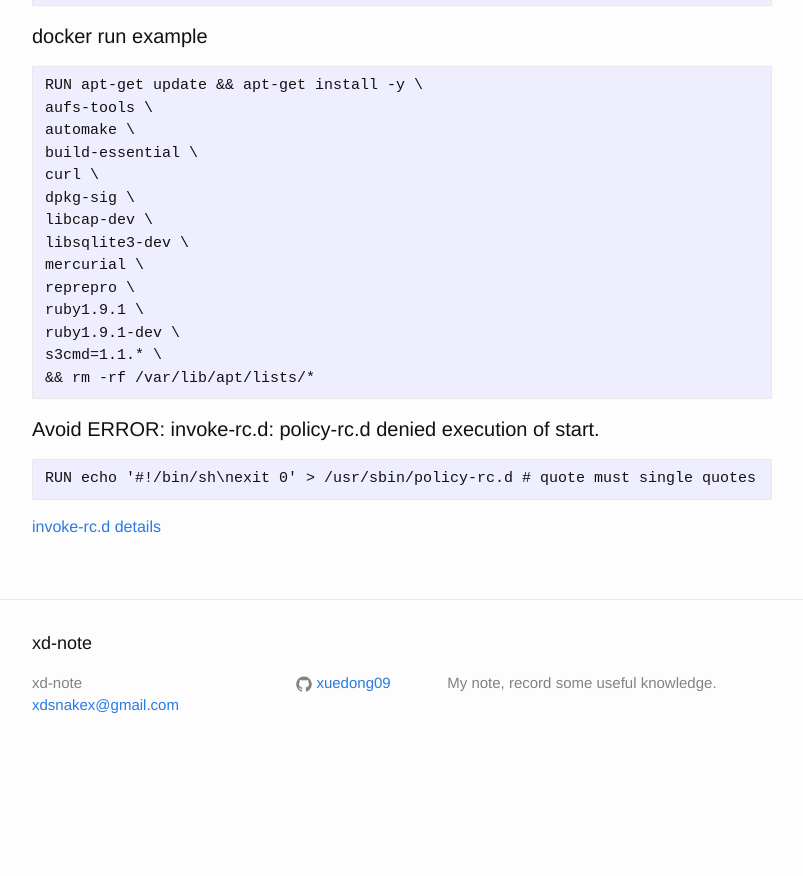
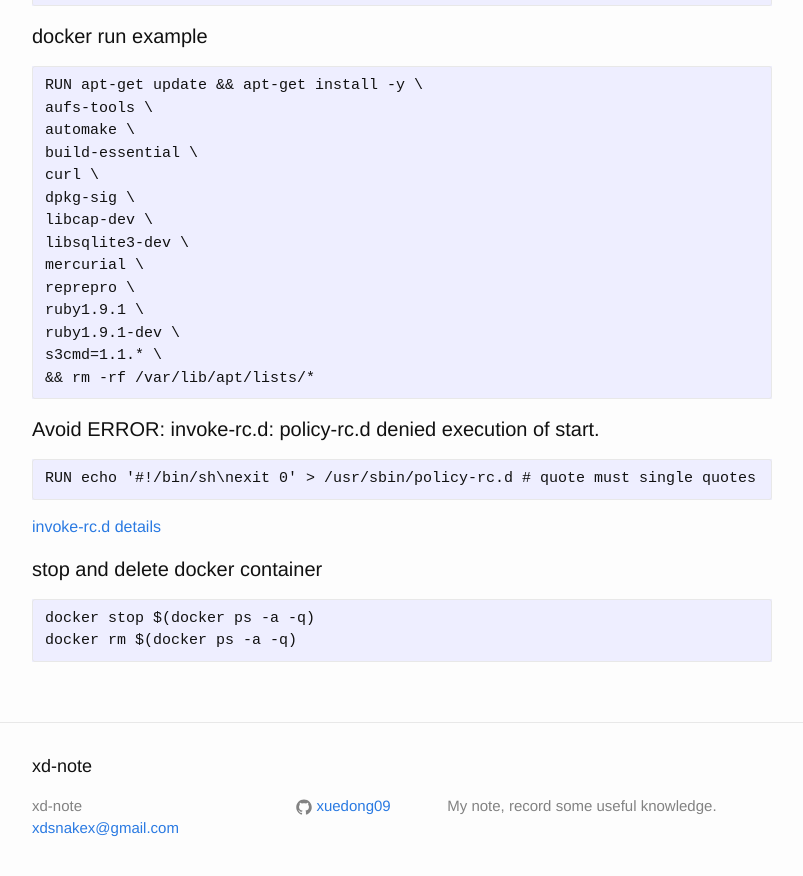
Before and after one commit to xuedong09/xuedong09.github.io, a Jekyll site: the page built from _posts/2016-03-30-docker.md, in a window 1280 px wide and 900 px high, scrolled down 1148 px. Shown: the top 876 px of the window, without its empty margins (238-1041 px from the left). Built offline with Jekyll 4.4.1, drawn with Linux system fonts in a browser that asks for light colours; before the commit the page ends 1925 px from its top, so only the background shows below that.

Commit message:
docker delete all container

```diff
--- a/_posts/2016-03-30-docker.md
+++ b/_posts/2016-03-30-docker.md
@@ -66,3 +66,7 @@ RUN echo "root:Docker!" | chpasswd
     RUN echo '#!/bin/sh\nexit 0' > /usr/sbin/policy-rc.d # quote must single quotes
 
 [invoke-rc.d details](http://askubuntu.com/questions/365911/why-the-services-do-not-start-at-installation)
+
+#### stop and delete docker container
+    docker stop $(docker ps -a -q)
+    docker rm $(docker ps -a -q)
```
